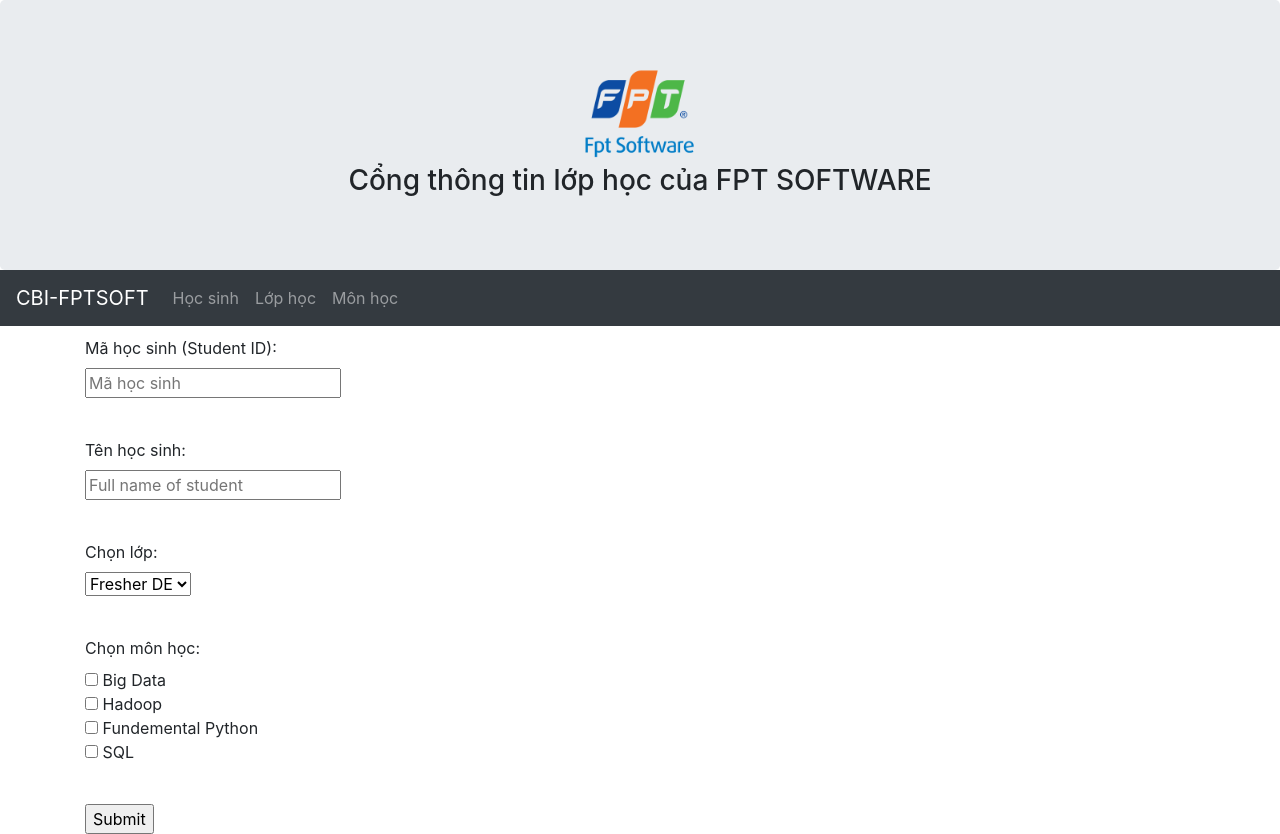
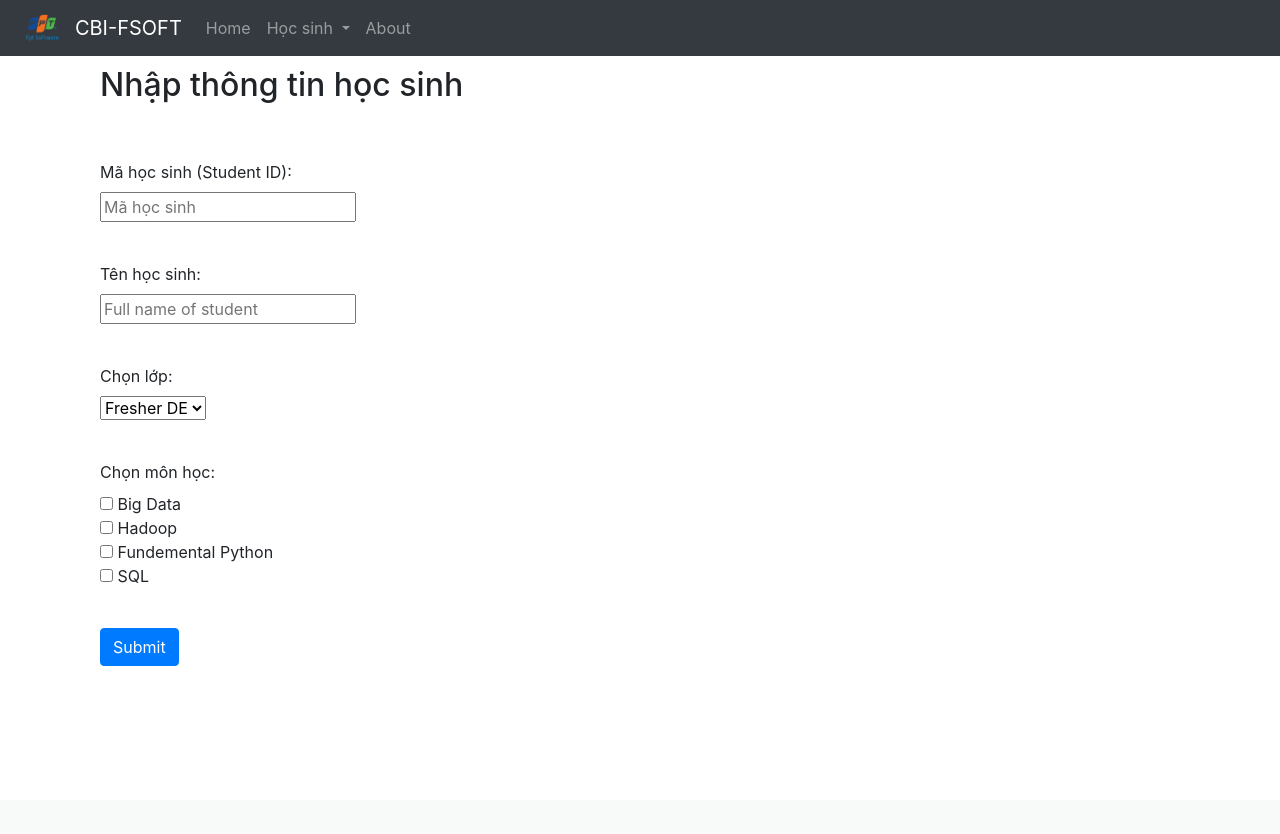
Before and after one commit to longpb91/webappstudent, a Python web app: template src/templates/students.html in a window 1280 px wide. After the commit the page ends 666 px from the top, so only its background shows below. Run offline with Jinja, Linux system fonts and the light colour scheme; the template is opened without the code that fills it, so the values that code supplies are empty.

Commit message:
Big update in html

```diff
--- /dev/null
+++ b/src/templates/includes/_messages.html
@@ -0,0 +1,23 @@
+{% with messages = get_flashed_messages(with_categories=true) %}
+  {% if messages %}
+    <ul class=flashes>
+    {% for category, message in messages %}
+      <li class="{{ category }}">{{ message }}</li>
+    {% endfor %}
+    </ul>
+  {% endif %}
+{% endwith %}
+
+{% if error %}
+    <div class="alert alert-danger">
+        <img src="../static/triangle.png" width="auto" height="20">
+        {{error}}
+    </div>
+{% endif %}
+
+{% if msg %}
+    <div class="alert alert-success">
+        <img src="../static/check.png" width="auto" height="20">
+        {{msg}}
+    </div>
+{% endif %}
--- /dev/null
+++ b/src/templates/includes/_navbar.html
@@ -0,0 +1,43 @@
+<nav class="navbar navbar-expand-lg navbar-dark bg-dark">
+  <a class="navbar-brand" href="#">
+     <img src="../static/FPT_Software_Logo.png" width="auto" height="30" class="d-inline-block align-top" alt="">
+    CBI-FSOFT
+  </a>
+  <button class="navbar-toggler" type="button" data-toggle="collapse" data-target="#navbarTogglerDemo02" aria-controls="navbarTogglerDemo02" aria-expanded="false" aria-label="Toggle navigation">
+    <span class="navbar-toggler-icon"></span>
+  </button>
+
+  <div class="collapse navbar-collapse" id="navbarTogglerDemo02">
+    <ul class="navbar-nav mr-auto mt-2 mt-lg-0">
+      <li class="nav-item active">
+        <a class="nav-link" href="/">Home <span class="sr-only">(current)</span></a>
+      </li>
+<!--      <li class="nav-item">-->
+<!--        <a class="nav-link disabled" href="#">Disabled</a>-->
+<!--      </li>-->
+      <li class="nav-item dropdown">
+        <a class="nav-link dropdown-toggle" href="#" id="navbarDropdownMenuLink" data-toggle="dropdown" aria-haspopup="true" aria-expanded="false">
+          Học sinh
+        </a>
+        <div class="dropdown-menu" aria-labelledby="navbarDropdownMenuLink">
+          <a class="dropdown-item" href="/students">Nhập thông tin học sinh</a>
+          <a class="dropdown-item" href="/students-info">Tra cứu thông tin học sinh</a>
+      </li>
+      <li class="nav-item">
+        <a class="nav-link" href="/about">About</a>
+      </li>
+    </ul>
+<!--    <form class="form-inline my-2 my-lg-0">-->
+<!--      <input class="form-control mr-sm-2" type="search" placeholder="Search">-->
+<!--      <button class="btn btn-outline-success my-2 my-sm-0" type="submit">Search</button>-->
+<!--    </form>-->
+  </div>
+
+<!--  Active nav-item when click-->
+  <script>
+    $(document).ready(function() {
+    $('li.active').removeClass('active');
+    $('a[href="' + location.pathname + '"]').closest('li').addClass('active');
+  });
+  </script>
+</nav>
--- /dev/null
+++ b/src/templates/layout.html
@@ -0,0 +1,36 @@
+<!DOCTYPE html>
+<html lang="en">
+    <head>
+      <title>FPT Software - Cổng thông tin lớp học</title>
+      <meta charset="utf-8">
+      <meta name="viewport" content="width=device-width, initial-scale=1">
+      <link rel="stylesheet" href="https://cdn.jsdelivr.net/npm/bootstrap@4.6.1/dist/css/bootstrap.min.css">
+    <!--  <link rel="stylesheet" href="../static/style.css" />-->
+      <script src="https://cdn.jsdelivr.net/npm/jquery@3.5.1/dist/jquery.slim.min.js"></script>
+      <script src="https://cdn.jsdelivr.net/npm/popper.js@1.16.1/dist/umd/popper.min.js"></script>
+      <script src="https://cdn.jsdelivr.net/npm/bootstrap@4.6.1/dist/js/bootstrap.bundle.min.js"></script>
+
+      <style>
+          .fakeimg {
+            height: 200px;
+            background: #aaa;
+          }
+      </style>
+    </head>
+
+    <body>
+<!--        <div class="jumbotron text-center" style="margin-bottom:0">-->
+<!--          <img src="../static/FPT_Software_Logo.png" alt="FPTSoft" class="logo"-->
+<!--          height="100"-->
+<!--          width="auto"/>-->
+<!--          <h3>Cổng thông tin lớp học của FPT SOFTWARE</h3>-->
+<!--        </div>-->
+        {% include 'includes/_navbar.html' %}
+        <div class="container">
+            {% include 'includes/_messages.html'%}
+            {% block body %}{% endblock %}
+        </div>
+<!--        <script src="https://cdn.jsdelivr.net/npm/bootstrap@4.6.1/dist/js/bootstrap.min.js"></script>-->
+    </body>
+
+</html>
--- a/src/templates/students.html
+++ b/src/templates/students.html
@@ -1,53 +1,11 @@
-<!DOCTYPE html>
-<html lang="en">
-<head>
-  <title>FPT Software - Thông tin học sinh</title>
-  <meta charset="utf-8">
-  <meta name="viewport" content="width=device-width, initial-scale=1">
-  <link rel="stylesheet" href="https://cdn.jsdelivr.net/npm/bootstrap@4.6.1/dist/css/bootstrap.min.css">
-<!--  <link rel="stylesheet" href="../static/style.css" />-->
-  <script src="https://cdn.jsdelivr.net/npm/jquery@3.5.1/dist/jquery.slim.min.js"></script>
-  <script src="https://cdn.jsdelivr.net/npm/popper.js@1.16.1/dist/umd/popper.min.js"></script>
-  <script src="https://cdn.jsdelivr.net/npm/bootstrap@4.6.1/dist/js/bootstrap.bundle.min.js"></script>
-  <style>
-  .fakeimg {
-    height: 200px;
-    background: #aaa;
-  }
-  </style>
-</head>
-<body>
-<div class="jumbotron text-center" style="margin-bottom:0">
-  <img src="../static/FPT_Software_Logo.png" alt="FPTSoft" class="logo"
-  height="100"
-  width="auto"/>
-  <h3>Cổng thông tin lớp học của FPT SOFTWARE</h3>
-</div>
+{% extends 'layout.html' %}
 
-<nav class="navbar navbar-expand-sm bg-dark navbar-dark">
-  <a class="navbar-brand" href="/">CBI-FPTSOFT</a>
-  <button class="navbar-toggler" type="button" data-toggle="collapse" data-target="#collapsibleNavbar">
-    <span class="navbar-toggler-icon"></span>
-  </button>
-  <div class="collapse navbar-collapse" id="collapsibleNavbar">
-    <ul class="navbar-nav">
-      <li class="nav-item">
-        <a class="nav-link" href="/students">Học sinh</a>
-      </li>
-      <li class="nav-item">
-        <a class="nav-link" href="/classes">Lớp học</a>
-      </li>
-      <li class="nav-item">
-        <a class="nav-link" href="subjects">Môn học</a>
-      </li>
-    </ul>
-  </div>
-</nav>
-
+{% block body %}
   <div class="container" style="margin-top:10px">
     {% if message %}
     <p class="message">{{message | safe}}</p>
     {% endif %}
+    <h2>Nhập thông tin học sinh</h2><br><br>
     <form action="/students" method="POST">
       <div class="form-group">
         <label for="sid">Mã học sinh (Student ID):</label><br>
@@ -95,7 +53,9 @@
   <!--      <label for="sql">SQL</label>-->
         <br><br>
       </div>
-    <input type="submit" value="Submit">
+      <input type="submit" class="btn btn-primary" value="Submit">
     </form>
   </div>
   </body>
+
+{% endblock %}
--- /dev/null
+++ b/src/templates/studentsinfo.html
@@ -0,0 +1,5 @@
+{% extends 'layout.html' %}
+
+{% block body %}
+    Hello
+{% endblock %}
```
Also changed, not shown: src/app.py (+25 -12 lines), src/templates/mainpage.html (+9 -46 lines). Lines whose indentation alone changed are shown as unchanged.
